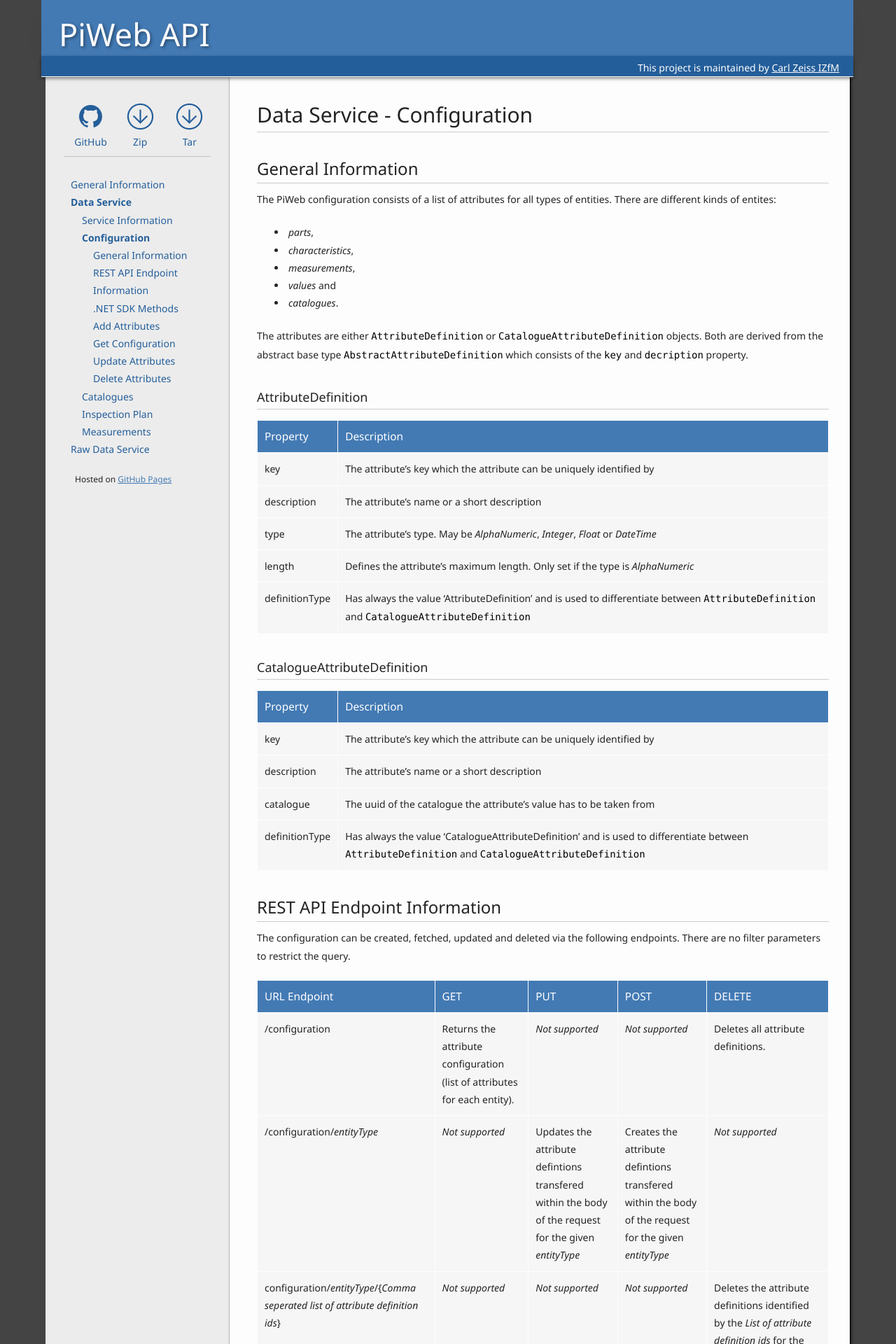
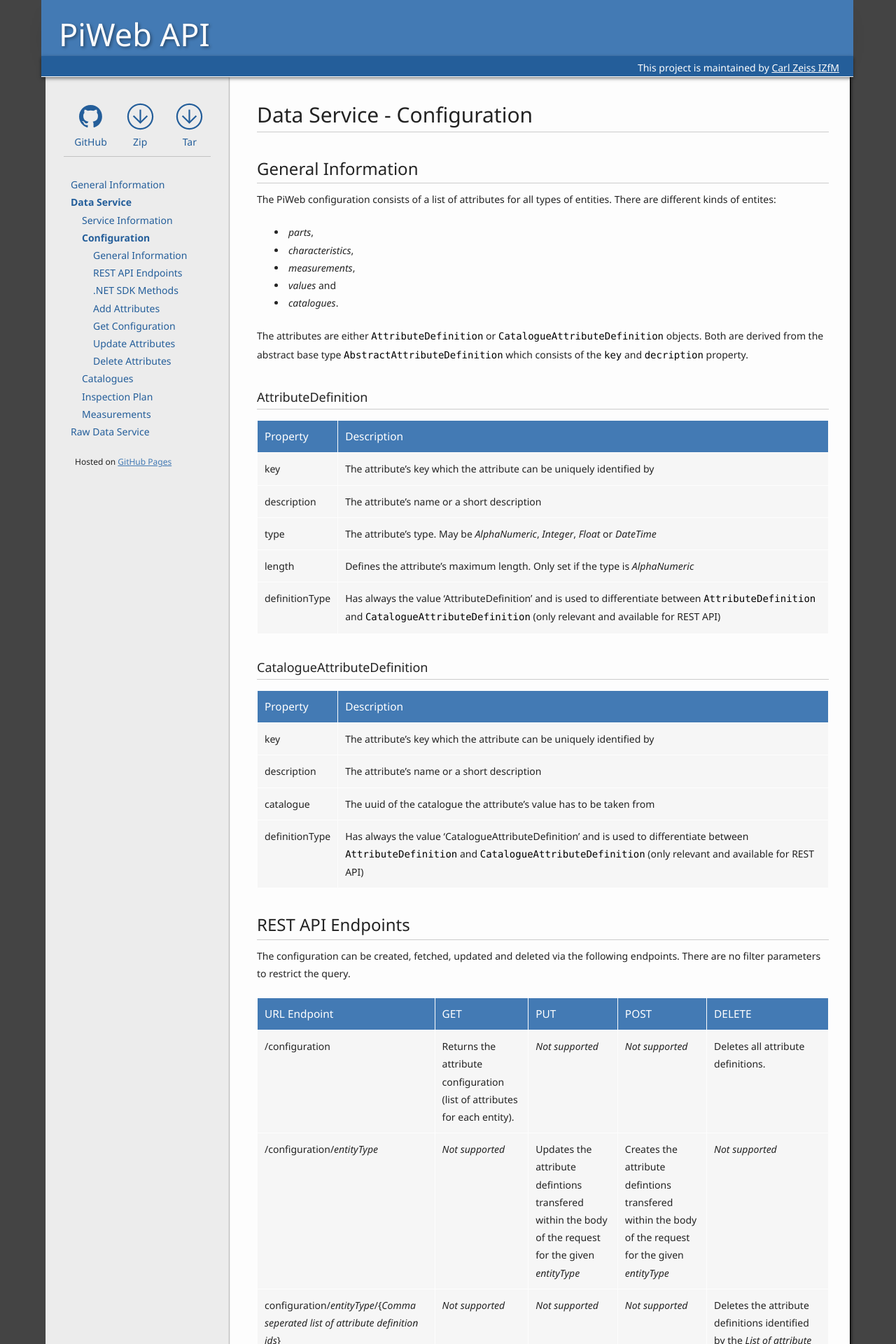
Before and after one commit to ZEISS-PiWeb/PiWeb-Api, a Jekyll site: the page built from _pages/022-configuration.md, in a window 1280 px wide. Shown: the top 1920 px of the page at 70% size. Built offline with Jekyll 4.4.1, drawn with Linux system fonts in a browser that asks for light colours; some of the changed text lies outside the part shown.

Commit message:
Update 022-configuration.md

````diff
--- a/_pages/022-configuration.md
+++ b/_pages/022-configuration.md
@@ -7,7 +7,7 @@
 permalink: /dataservice/configuration/
 sections:
   general: General Information
-  endpoint: REST API Endpoint Information
+  endpoint: REST API Endpoints
   sdk: .NET SDK Methods
   add: Add Attributes
   get: Get Configuration
@@ -36,7 +36,7 @@
 description   | The attribute's name or a short description
 type          | The attribute's type. May be *AlphaNumeric*, *Integer*, *Float* or *DateTime*
 length        | Defines the attribute's maximum length. Only set if the type is *AlphaNumeric*
-definitionType| Has always the value 'AttributeDefinition' and is used to differentiate between  ```AttributeDefinition``` and ```CatalogueAttributeDefinition```
+definitionType| Has always the value 'AttributeDefinition' and is used to differentiate between  ```AttributeDefinition``` and ```CatalogueAttributeDefinition``` (only relevant and available for REST API)
 
 ###CatalogueAttributeDefinition
 
@@ -45,7 +45,7 @@
 key           | The attribute's key which the attribute can be uniquely identified by
 description   | The attribute's name or a short description
 catalogue     | The uuid of the catalogue the attribute's value has to be taken from
-definitionType| Has always the value 'CatalogueAttributeDefinition' and is used to differentiate between  ```AttributeDefinition``` and ```CatalogueAttributeDefinition```
+definitionType| Has always the value 'CatalogueAttributeDefinition' and is used to differentiate between  ```AttributeDefinition``` and ```CatalogueAttributeDefinition``` (only relevant and available for REST API)
 
 {% comment %}----------------------------------------------------------------------------------------------- {% endcomment %}
 
````
